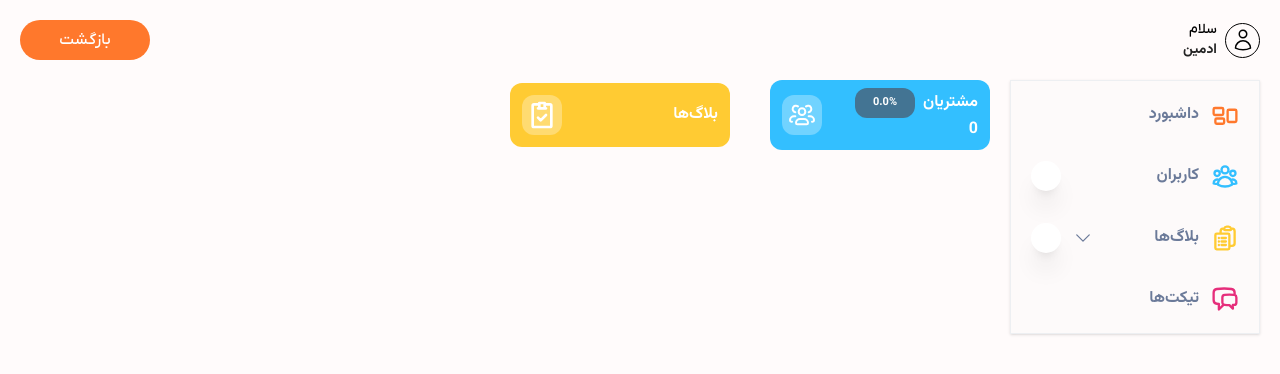
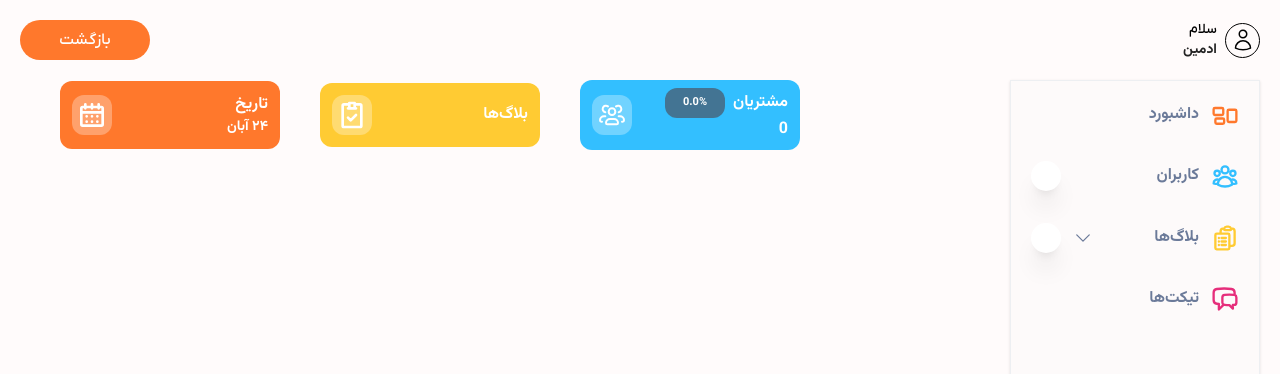
Before and after one commit to awmiri/travel-page, a Next.js app: page /p-admin/Dashboard in a window 1280 px wide. Shown: the top 374 px of the page. Built offline with nearby package versions, Linux system fonts and the light colour scheme; no server answers; the database is empty.

Commit message:
add jallil date on admin dash board

```diff
--- a/components/module/Header.js
+++ b/components/module/Header.js
@@ -160,7 +160,7 @@ function Header() {
                                                         </li>
                                                         {
                                                             userAdmin ? (
-                                                                <Link href={"/p-admin"} className='flex items-center gap-2 font-iranYekanMedium px-2 py-2.5 hover:bg-white/10 delay-75 transition rounded-[10px]'>
+                                                                <Link href={"p-admin/dashboard"} className='flex items-center gap-2 font-iranYekanMedium px-2 py-2.5 hover:bg-white/10 delay-75 transition rounded-[10px]'>
                                                                     <svg fill="none" viewBox="0 0 24 24" strokeWidth={1.5} stroke="currentColor" className="size-6">
                                                                         <path strokeLinecap="round" strokeLinejoin="round" d="M18 7.5v3m0 0v3m0-3h3m-3 0h-3m-2.25-4.125a3.375 3.375 0 1 1-6.75 0 3.375 3.375 0 0 1 6.75 0ZM3 19.235v-.11a6.375 6.375 0 0 1 12.75 0v.109A12.318 12.318 0 0 1 9.374 21c-2.331 0-4.512-.645-6.374-1.766Z" />
                                                                     </svg>
--- a/components/template/adminPanel/AdminLayout.js
+++ b/components/template/adminPanel/AdminLayout.js
@@ -6,11 +6,11 @@ function AdminLayout({ information, children }) {
     return (
         <div>
             <AdminPanelHeader information={information} />
-            <div className='flex gap-5 px-5 h-full'>
-                <aside>
+            <div className='flex gap-5 px-5 pb5'>
+                <aside className=' h-dvh'>
                     <PanelNav />
                 </aside>
-                <main>
+                <main className='flex justify-end w-full'>
                     {children}
                 </main>
             </div>
--- a/package.json
+++ b/package.json
@@ -12,6 +12,7 @@
     "axios": "^1.13.2",
     "bcrypt": "^6.0.0",
     "cookie": "^1.0.2",
+    "jalaali-js": "^1.2.8",
     "jsonwebtoken": "^9.0.2",
     "mongoose": "^8.19.3",
     "next": "16.0.1",
--- a/pages/_document.js
+++ b/pages/_document.js
@@ -1,11 +1,18 @@
 import { Html, Head, Main, NextScript } from "next/document";
-
+import Script from 'next/script';
 export default function Document() {
   return (
 
     <Html lang="fa" dir="rtl">
-      <Head />
-      <link rel="icon" href="/logo/logo.webp" type="image/png" />
+      <Head>
+        <Script
+          defer
+          src="https://cloud.umami.is/script.js"
+          data-website-id="9c54dca6-ca0b-4a4d-b9a2-a43a95764bc3"
+          strategy="afterInteractive"
+        />
+        <link rel="icon" href="/logo/logo.webp" type="image/png" />
+      </Head>
       <body className="antialiased">
         <Main />
         <NextScript />
--- a/pages/p-admin/Dashboard.js
+++ b/pages/p-admin/Dashboard.js
@@ -3,6 +3,15 @@ import axios from 'axios'
 import React, { useEffect, useState } from 'react'
 
 function Dashboard() {
+    const date = new Date()
+    const persianFormat = Intl.DateTimeFormat("fa-IR", {
+        day: 'numeric',
+        month: 'long',
+        calendar: 'persian'
+    }).format(date)
+
+    console.log(persianFormat);
+
     const [stats, setStats] = useState({
         totalUsers: 0,
         todayUsers: 0,
@@ -53,7 +62,7 @@ function Dashboard() {
     return (
         <AdminLayout>
             <div>
-                <div className='flex items-center gap-10'>
+                <div className='flex items-center  gap-10'>
                     <div className='bg-[#33BFFF] w-[220px] h-[70px] p-3 rounded-xl flex items-center justify-between'>
                         <div>
                             <div className='text-white font-vazirBold flex items-center gap-2'>
@@ -88,7 +97,18 @@ function Dashboard() {
                             </svg>
                         </div>
                     </div>
-                    <div></div>
+                    <div className='bg-cusOrang w-[220px] p-3 rounded-xl flex items-center justify-between'>
+                        <div>
+                            <p className='text-white font-vazirBold'>تاریخ</p>
+                            <p className='text-white font-vazirBold text-sm'>{persianFormat}</p>
+                        </div>
+                        <div className='bg-white/30 p-1 rounded-xl'>
+                            <svg class="size-8 text-white" aria-hidden="true" fill="none" viewBox="0 0 24 24">
+                                <path stroke="currentColor" stroke-linecap="round" stroke-linejoin="round" stroke-width="2" d="M4 10h16m-8-3V4M7 7V4m10 3V4M5 20h14a1 1 0 0 0 1-1V7a1 1 0 0 0-1-1H5a1 1 0 0 0-1 1v12a1 1 0 0 0 1 1Zm3-7h.01v.01H8V13Zm4 0h.01v.01H12V13Zm4 0h.01v.01H16V13Zm-8 4h.01v.01H8V17Zm4 0h.01v.01H12V17Zm4 0h.01v.01H16V17Z" />
+                            </svg>
+                        </div>
+
+                    </div>
                     <div></div>
                 </div>
                 <div></div>
```
Also changed, not shown: 1 other file (tests, documents, lock files or other folders).
